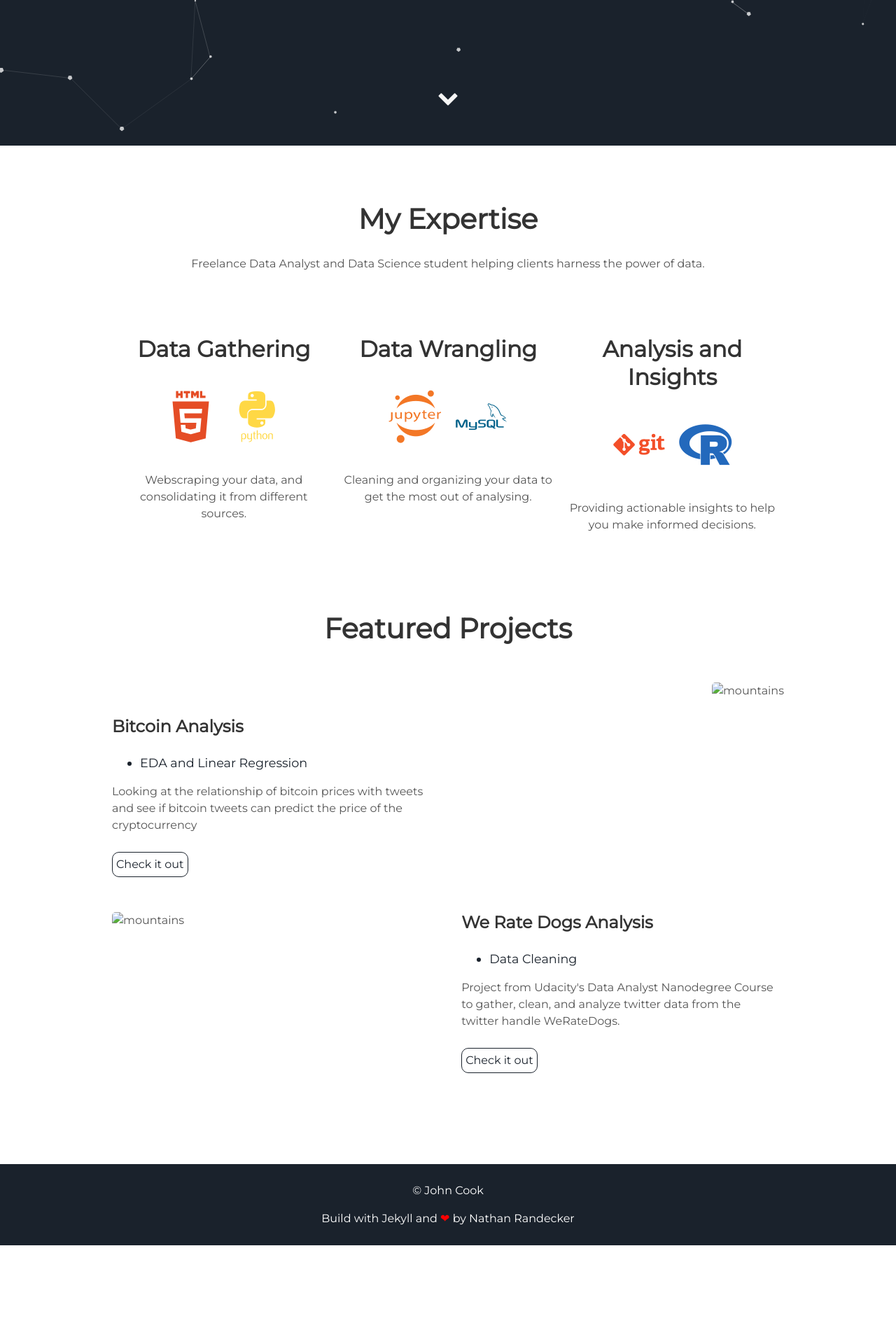
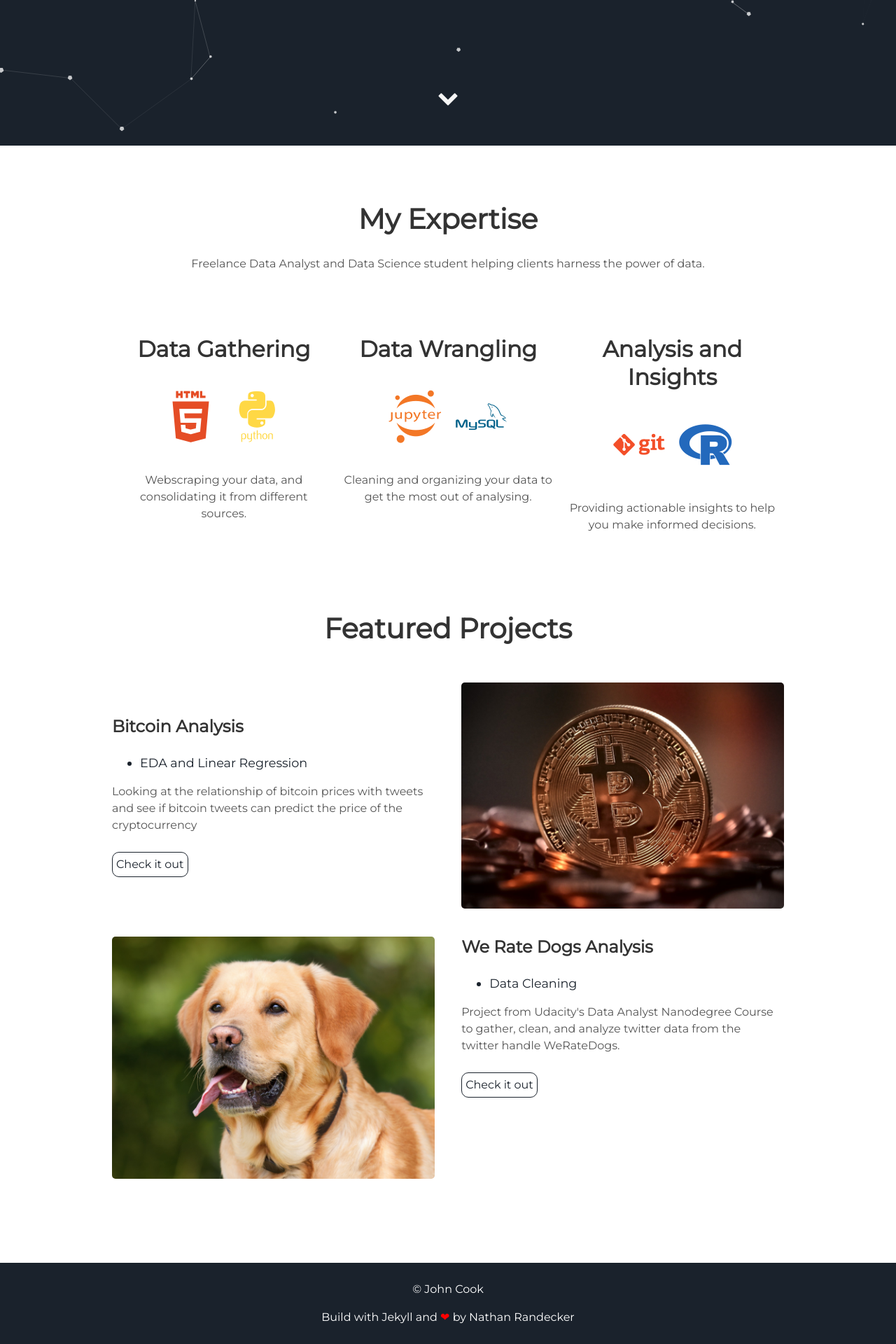
Before and after one commit to johngncook/Analytics-Portfolio, a Jekyll site: the page built from index.html, in a window 1280 px wide. Shown: the part 692-2612 px from the top of the page at 70% size. Built offline with Jekyll 4.4.1, drawn with Linux system fonts in a browser that asks for light colours; nearby versions of some CDN libraries; before the commit the page ends 2471 px from its top, so only the background shows below that.

Commit message:
Update projects.html

```diff
--- a/_includes/projects.html
+++ b/_includes/projects.html
@@ -3,7 +3,7 @@
 </div>
 <div class="user-projects">
   <div class="images-right">
-    <img alt="mountains" src="{{ "/assets/img/bitcoin-2007769_960_720.jpg" | prepend: site.baseurl }}" />
+    <img alt="mountains" src="{{ "/assets/img/bitcoin-2007769_1920.jpg" | prepend: site.baseurl }}" />
   </div>
   <div class="contents">
     <h3> Bitcoin Analysis </h3>
@@ -16,7 +16,7 @@
 </div>
 <div class="user-projects">
   <div class="images-left">
-    <img alt="mountains" src="{{ "/assets/img/labrador-retriever-1210559_960_720.jpg" | prepend: site.baseurl }}" />
+    <img alt="mountains" src="{{ "/assets/img/labrador-retriever-1210559_1920.jpg" | prepend: site.baseurl }}" />
   </div>
   <div class="contents-right">
     <h3> We Rate Dogs Analysis </h3>
```
